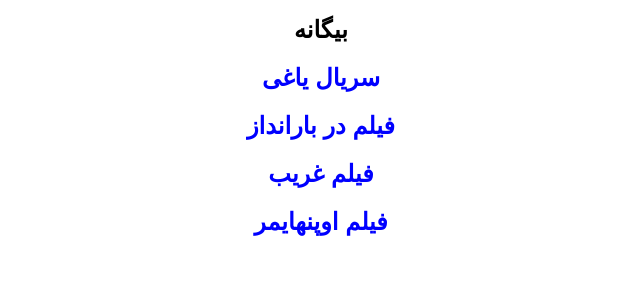
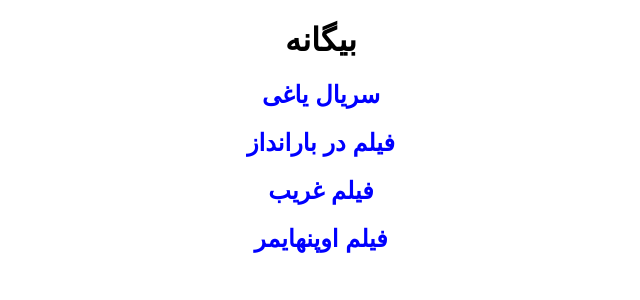
Before and after one commit to darkblog/darkblog.github.io, a Jekyll site: the page built from index.html, in a window 1280 px wide. Shown: the top 300 px of the page, without its empty margins (412-1052 px from the left). Built offline with Jekyll 4.4.1, drawn with Linux system fonts in a browser that asks for light colours.

Commit message:
Update index.html

```diff
--- a/_layouts/index.html
+++ b/_layouts/index.html
@@ -10,7 +10,7 @@ layout: compress
 <title>بیگانه</title>
 <meta name="description" content="بیگانه">
 <link rel="canonical" href="https://biganeh.com/">
-<style amp-custom>body{font-family:sans-serif;margin:auto;max-width:65%;text-align:center}h1{font-size:x-large}a{color:blue;text-decoration:none;padding:10px}</style>
+<style amp-custom>body{font-family:sans-serif;margin:auto;max-width:65%;text-align:center}a{color:blue;text-decoration:none;padding:10px}</style>
 </head>
 <body>
 <header>
```
